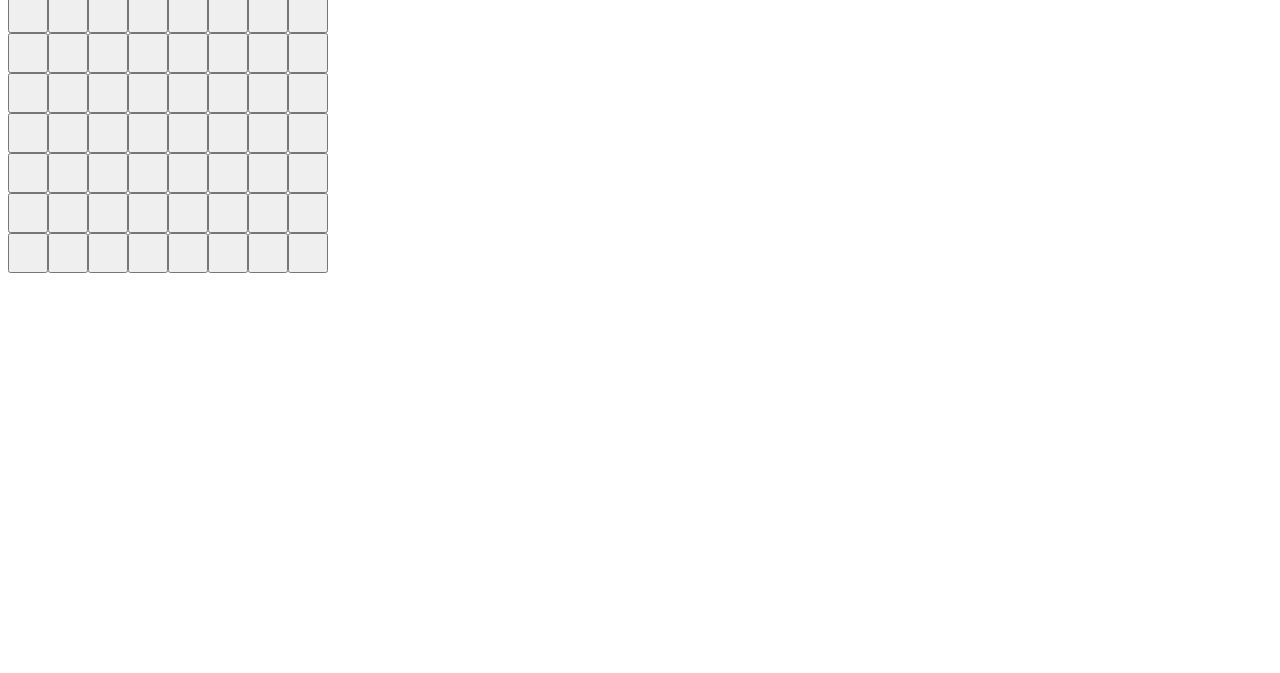
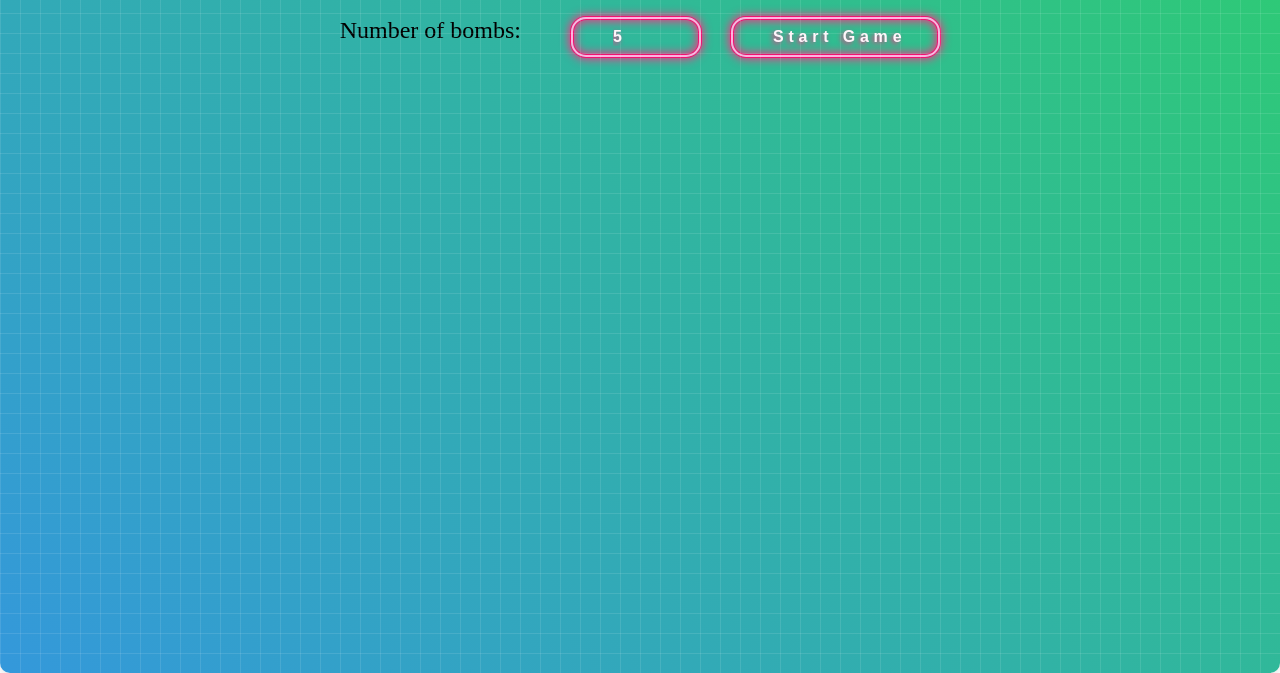
Before and after one commit to juliaparamonova/minesweeper_game, a plain HTML site: page index.html in a window 1280 px wide. Shown: the part 127-800 px from the top of the page. Drawn offline with Linux system fonts and the light colour scheme.

Commit message:
add style, correct

```diff
--- a/app.js
+++ b/app.js
@@ -1,4 +1,13 @@
-startGame(8, 8, 5);
+document.getElementById('startButton').addEventListener('click', () => {
+  const bombsCount = parseInt(document.getElementById('bombsCount').value, 32);
+
+  if (bombsCount > 32) {
+    alert('The number of bombs cannot exceed 32');
+    bombsCountInput.value = 32;
+    return;
+  }
+  startGame(8, 8, bombsCount);
+});
 
 function startGame(WIDTH, HEIGHT, BOMBS_COUNT) {
   const field = document.querySelector('.field');
@@ -55,7 +64,7 @@ function startGame(WIDTH, HEIGHT, BOMBS_COUNT) {
 
     if (isBomb(row, column)) {
       cell.innerHTML = 'X';
-      alert('You loser');
+      alert('You lost! Try again.');
     } else {
       const count = getCount(row, column);
       cell.innerHTML = count !== 0 ? count : '';
@@ -68,7 +77,7 @@ function startGame(WIDTH, HEIGHT, BOMBS_COUNT) {
       }
     }
 
-    if (closedCount <= BOMBS_COUNT) {
+    if (closedCount === BOMBS_COUNT) {
       alert('You won!');
     }
   }
--- a/index.html
+++ b/index.html
@@ -10,9 +10,19 @@
 </head>
 
 <body>
-    <h1>Minesweeper</h1>
-    <div class="field"></div>
+    <div class="container">
+        <h1 class="title">Minesweeper</h1>
+        <div class="main">
 
+            <div class="game">
+                <label class="numbers" for="bombsCount">Number of bombs:</label>
+                <input class="input" type="number" id="bombsCount" value="5" min="1" max="32">
+                <button class="btn" id="startButton"> Start Game</button>
+            </div>
+            <div class="field"></div>
+            <div class="field"></div>
+        </div>
+    </div>
 </body>
 
 </html>
--- a/style.css
+++ b/style.css
@@ -1,6 +1,7 @@
 .field {
     display: grid;
     grid-template-columns: repeat(8, 40px);
+    justify-content: center;
 
 }
 
@@ -9,3 +10,124 @@ button {
 
     font-size: 24px;
 }
+
+
+.container {
+    width: 100%;
+    height: 100%;
+    background: linear-gradient(45deg,
+            #3498db,
+            #2ecc71);
+
+    box-shadow: 0 4px 8px rgba(0, 0, 0, 0.1);
+
+    border-radius: 10px;
+
+    position: relative;
+    overflow: hidden;
+}
+
+.container::before {
+    content: "";
+    position: absolute;
+    width: 100%;
+    height: 100%;
+    background-image: linear-gradient(90deg,
+            rgba(255, 255, 255, 0.1) 1px,
+            transparent 1px),
+        linear-gradient(rgba(255, 255, 255, 0.1) 1px, transparent 1px);
+    background-size: 20px 20px;
+    pointer-events: none;
+
+}
+
+body {
+
+    height: 100vh;
+    margin: 0;
+
+}
+
+.title {
+    margin-bottom: 20px;
+    display: flex;
+    justify-content: center;
+    padding: 20px 40px;
+    font-size: 46px;
+}
+
+.main {
+    align-items: center;
+}
+
+.game {
+    display: flex;
+    justify-content: center;
+    margin-bottom: 40px;
+}
+
+.numbers {
+    font-size: 24px;
+    margin-right: 20px;
+}
+
+
+.btn {
+    margin-left: 30px;
+    padding: 0.5em 2em 0.5em 2.5em;
+    font-size: 1em;
+    font-weight: bold;
+    border-radius: 15px;
+    color: #fff6fb;
+    letter-spacing: 0.3em;
+    text-shadow: -2px 2px 5px #fd3084;
+    background-color: transparent;
+    border: 2px solid #feb1de;
+    box-shadow:
+        0 0 0px 1px #f11271,
+        0 0 10px 2px #fd3084,
+        inset 0 0 0px 1px #f11271,
+        inset 0 0 10px 2px #fd3084;
+    transition: 100ms;
+    cursor: pointer;
+}
+
+
+.input {
+    margin-left: 30px;
+    padding: 0.5em 2em 0.5em 2.5em;
+    font-size: 1em;
+    font-weight: bold;
+    border-radius: 15px;
+    color: #fff6fb;
+    letter-spacing: 0.3em;
+    text-shadow: -2px 2px 5px #fd3084;
+    background-color: transparent;
+    border: 2px solid #feb1de;
+    box-shadow:
+        0 0 0px 1px #f11271,
+        0 0 10px 2px #fd3084,
+        inset 0 0 0px 1px #f11271,
+        inset 0 0 10px 2px #fd3084;
+    transition: 100ms;
+    cursor: pointer;
+}
+
+.btn:hover {
+    box-shadow:
+        0 0 0px 1px #f11271,
+        0 0 10px 2px #fd3084,
+        inset 0 0 0px 1px #f11271,
+        inset 0 0 30px 2px #fd3084;
+    text-shadow: 0 0 10px #fd3084;
+    transform: translateY(-5px);
+}
+
+.btn:active {
+    box-shadow:
+        0 0 0px 1px #f11271,
+        0 0 25px 2px #fd3084,
+        inset 0 0 0px 1px #f11271,
+        inset 0 0 30px 2px #fd3084;
+    transform: translateY(1px);
+}
```
